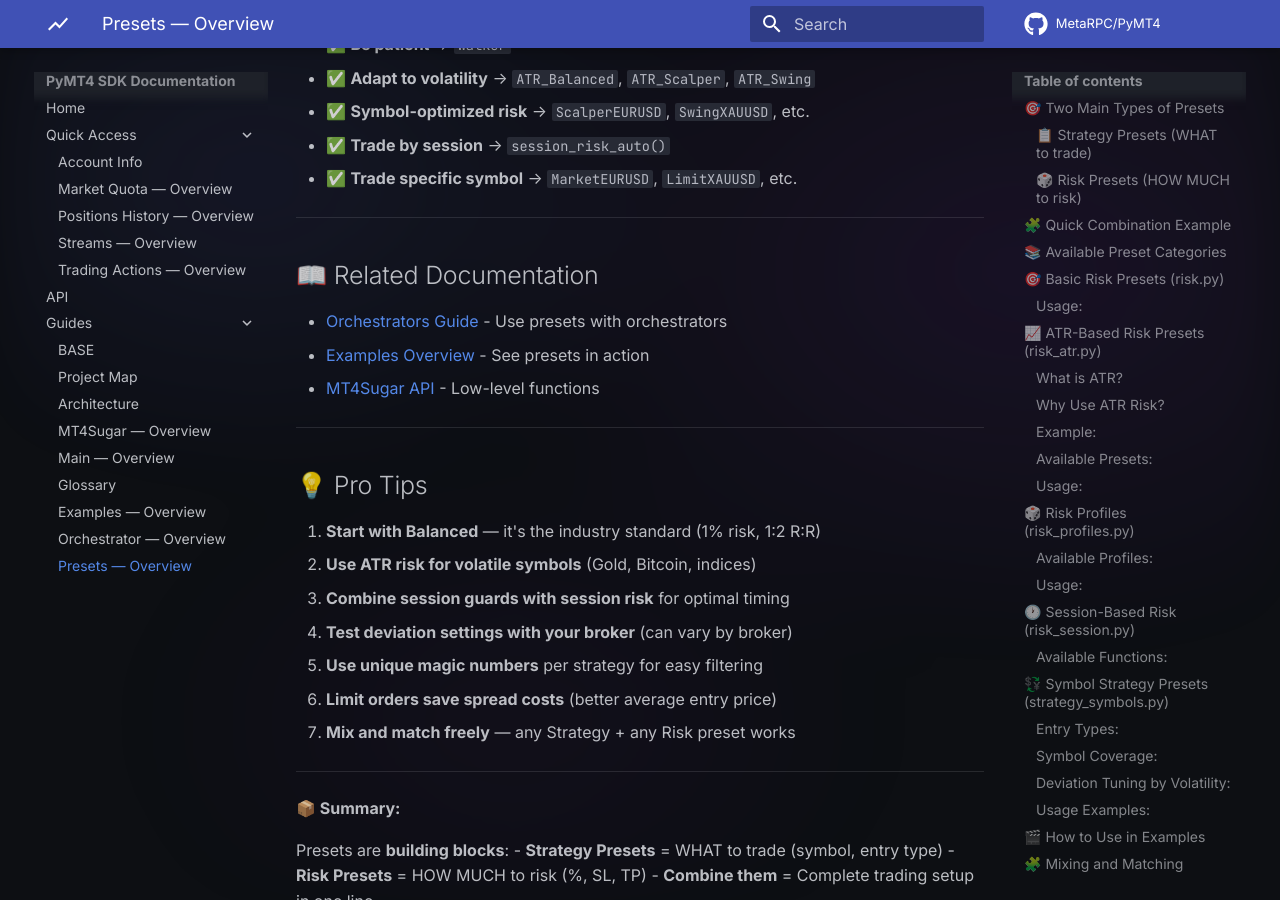
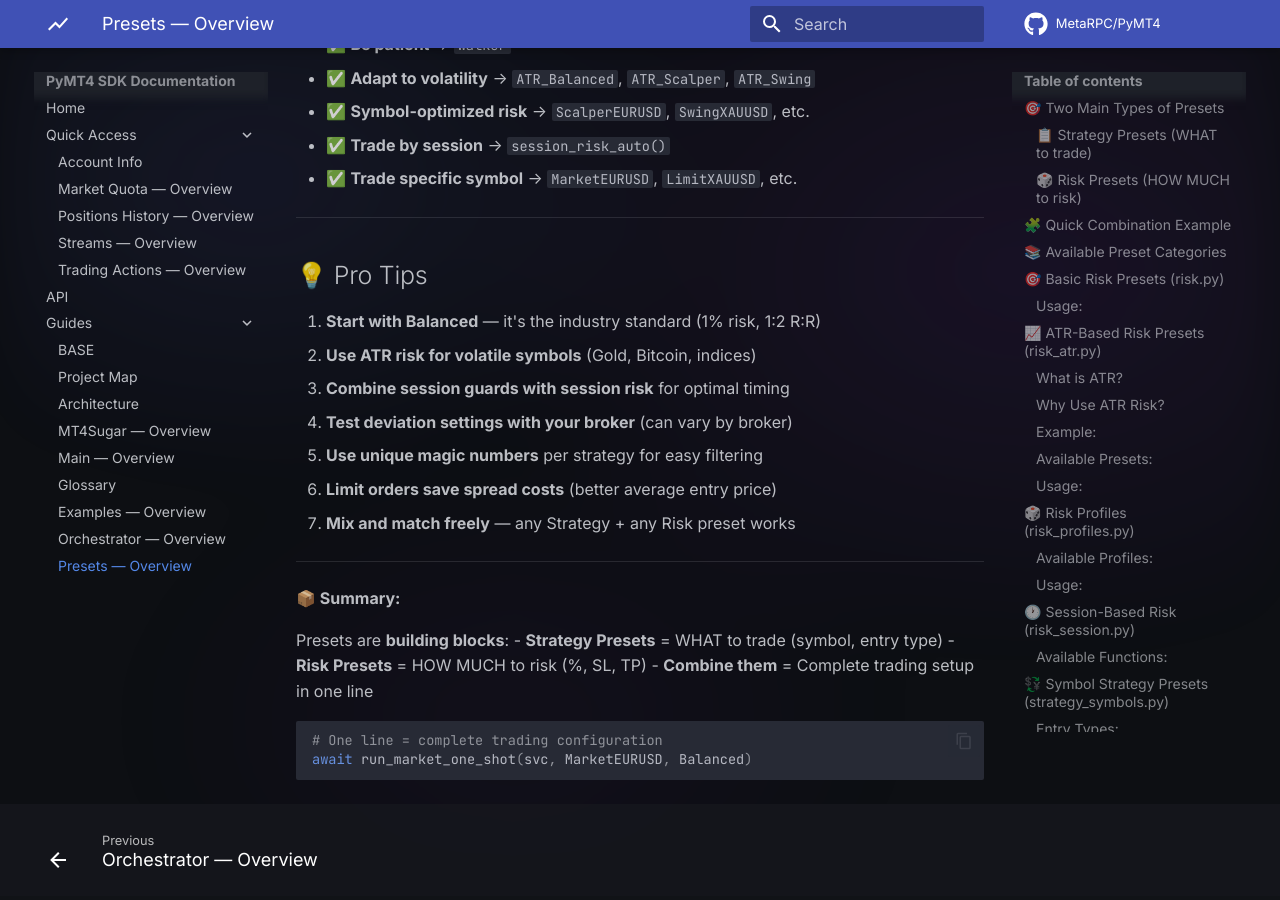
Before and after one commit to MetaRPC/PyMT4, an MkDocs documentation site: the page built from docs/Strategy/All_about_presets.md, in a window 1280 px wide and 900 px high, scrolled down 9580 px. Built offline with MkDocs 1.6.1 and Material for MkDocs 9.7.7, drawn with Linux system fonts in a browser that asks for light colours; comment, search, counter and statistics services are not loaded.

Commit message:
Update All_about_presets.md

```diff
--- a/docs/Strategy/All_about_presets.md
+++ b/docs/Strategy/All_about_presets.md
@@ -377,14 +377,6 @@ await run_market_one_shot(svc, MarketXAUUSD, risk_gold)
 
 ---
 
-## 📖 Related Documentation
-
-- [Orchestrators Guide](./All_about_orchestrator.md) - Use presets with orchestrators
-- [Examples Overview](../Examples/All_about_examples.md) - See presets in action
-- [MT4Sugar API](../MT4Sugar/) - Low-level functions
-
----
-
 ## 💡 Pro Tips
 
 1. **Start with Balanced** — it's the industry standard (1% risk, 1:2 R:R)
```
